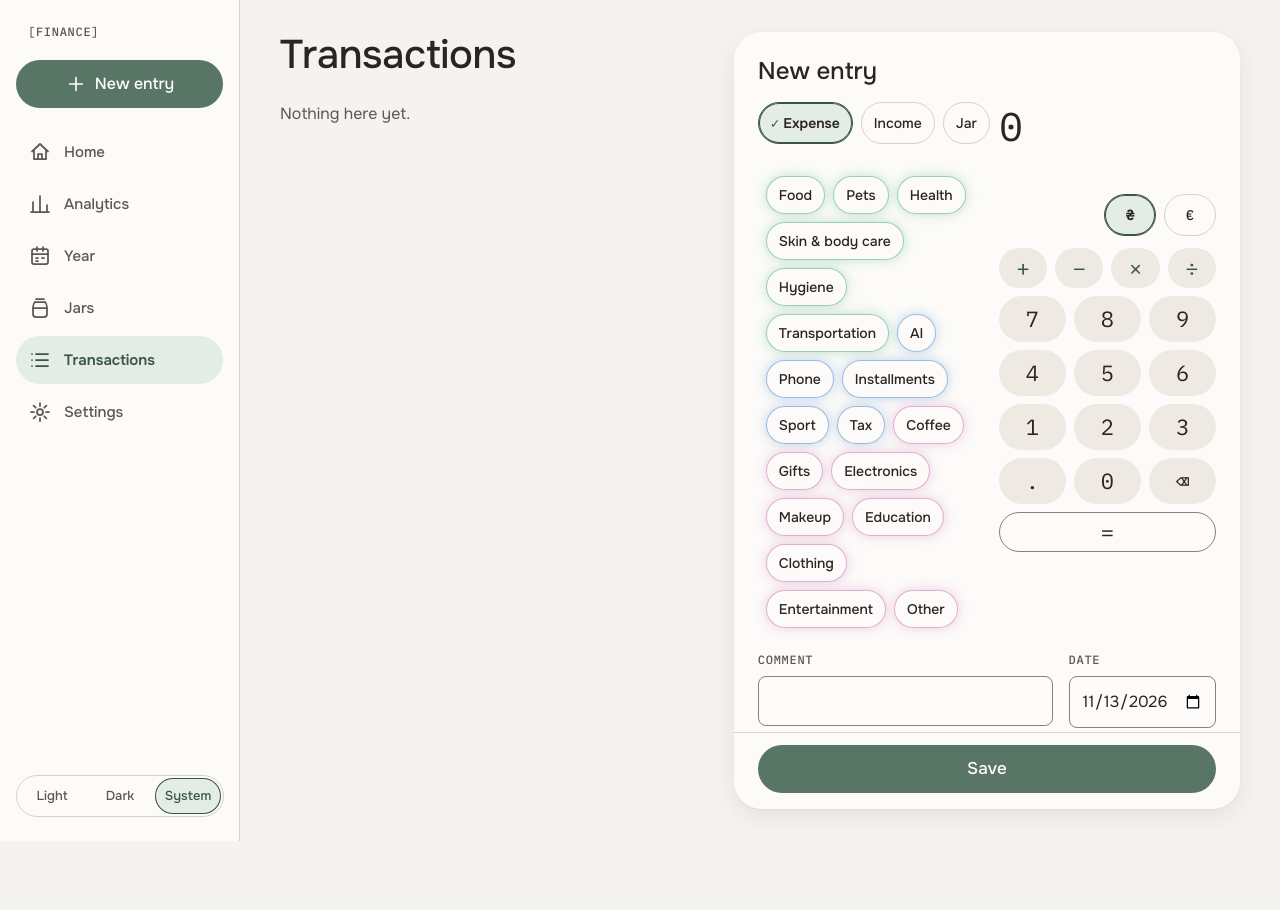
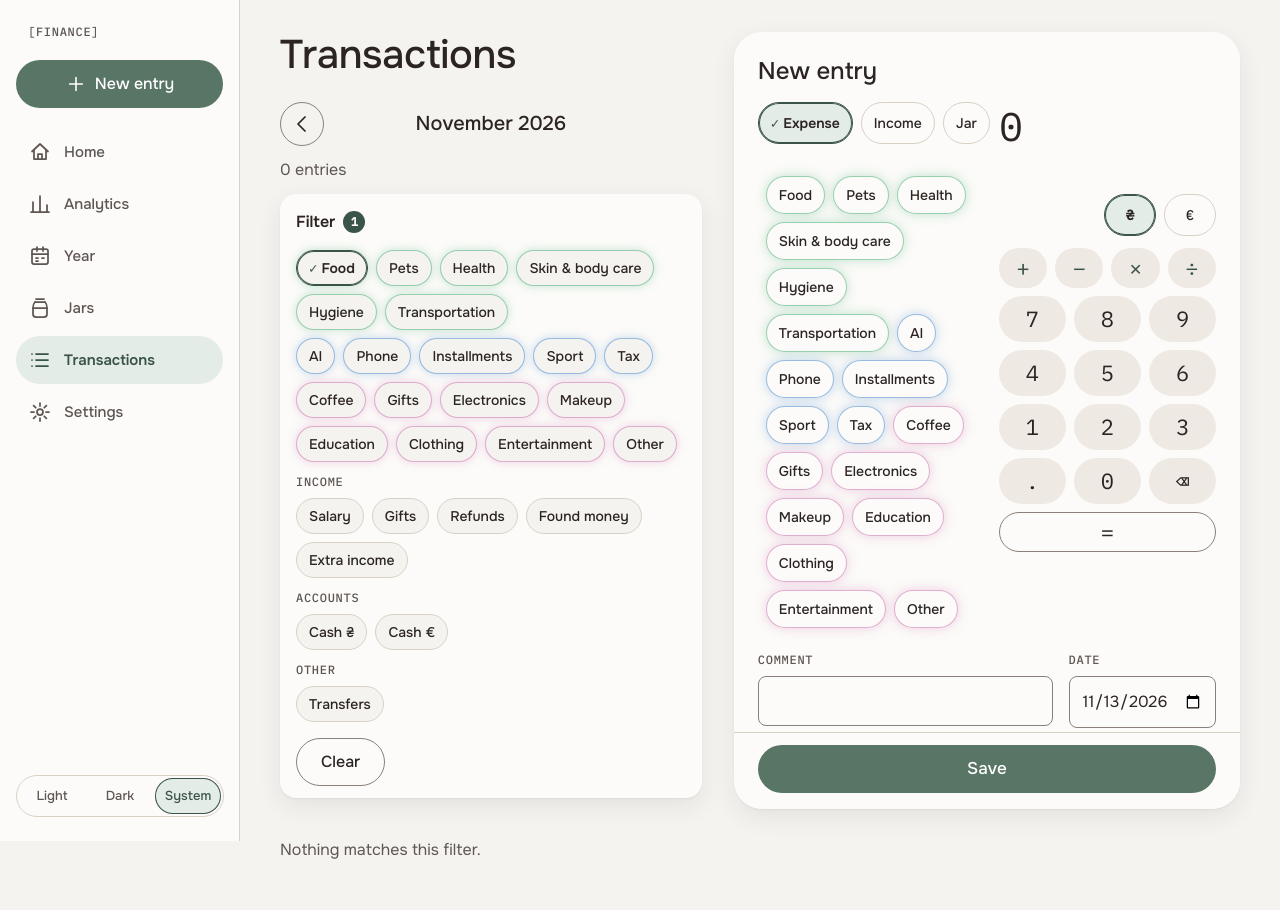
Before and after one commit to aiiadu-ai/finances_tracker, a FastAPI app: page /transactions?month=2026-11&cat=6 in a window 1280 px wide. Before the commit the page ends 841 px from the top, so only its background shows below. Run offline with FastAPI, Linux system fonts and the light colour scheme; data comes from the database, SQL or seed files in the repository; data that the repository does not hold is empty.

Commit message:
Transactions: one month with arrows, filter by category and account (multi-select pills in the address), sums per currency, Clear
Co-Authored-By: Claude Sonnet 5.5 <noreply@anthropic.com>

```diff
--- a/app/main.py
+++ b/app/main.py
@@ -321,7 +321,7 @@ def keep_jar_id(conn, tx_id: int | None) -> int | None:
 
 
 TX_SELECT = """
-    SELECT t.*, c.name AS category, c."group" AS grp, j.name AS jar, a.name AS account,
+    SELECT t.*, c.name AS category, c."group" AS grp, j.name AS jar, a.name AS account, oc.id AS card_id,
            COALESCE(
                c.name,
                CASE WHEN t.jar_id IS NOT NULL THEN
@@ -336,6 +336,7 @@ TX_SELECT = """
     LEFT JOIN jars j ON j.id = t.jar_id
     LEFT JOIN accounts a ON a.id = t.account_id
     LEFT JOIN accounts f ON f.id = t.from_account_id
+    LEFT JOIN accounts oc ON oc.mono_id = substr(t.external_id, 1, instr(t.external_id, ':') - 1)
 """
 
 
@@ -348,6 +349,115 @@ def get_transaction(conn, tx_id: int):
 
 def new_entry_values(kind: str = "expense", currency: str = "UAH") -> dict:
     return {"kind": kind, "currency": currency, "date": date.today().isoformat()}
+
+
+# ---------- Transactions: a month, filtered by category and account ----------
+class Filter:
+    """What the list shows: one month, and (optionally) some categories and accounts. It lives in the address:
+    /transactions?month=2026-11&cat=3&cat=5&acc=2   (cat=transfer: the transfers, which have no category)."""
+
+    def __init__(self, month: date, cats: list[int], transfers_too: bool, accs: list[int]):
+        self.month, self.cats, self.transfers_too, self.accs = month, cats, transfers_too, accs
+
+    @property
+    def active(self) -> bool:
+        return bool(self.cats or self.transfers_too or self.accs)
+
+    @classmethod
+    def from_request(cls, request: Request) -> "Filter":
+        params = request.query_params
+        month = parse_month(params.get("month", "")) or date.today().replace(day=1)
+        raw = params.getlist("cat")
+        cats = sorted({int(x) for x in raw if x.isdigit()})
+        accs = sorted({int(x) for x in params.getlist("acc") if x.isdigit()})
+        return cls(month, cats, "transfer" in raw, accs)
+
+    def query(self, **change) -> str:
+        """The address part for this filter, with changes: month=..., toggle_cat=id|"transfer", toggle_acc=id, clear=True."""
+        month, cats, tr, accs = self.month, list(self.cats), self.transfers_too, list(self.accs)
+        if "month" in change:
+            month = change["month"]
+        if change.get("clear"):
+            cats, tr, accs = [], False, []
+        if "toggle_cat" in change:
+            key = change["toggle_cat"]
+            if key == "transfer":
+                tr = not tr
+            else:
+                cats = [c for c in cats if c != key] if key in cats else sorted(cats + [key])
+        if "toggle_acc" in change:
+            key = change["toggle_acc"]
+            accs = [a for a in accs if a != key] if key in accs else sorted(accs + [key])
+        parts = [f"month={month:%Y-%m}"] + [f"cat={c}" for c in cats] + (["cat=transfer"] if tr else []) + [f"acc={a}" for a in accs]
+        return "&".join(parts)
+
+
+def filtered_rows(conn, flt: Filter):
+    """The month's entries that fit the filter (newest first).
+
+    Categories: any of the chosen ones (and the transfers, if asked). Accounts: any of the chosen ones; for a
+    bank line that is the card it is on, and a transfer also counts for where it went / came from.
+    While a filter is on, moves between my own accounts and into jars are left out unless "Transfers" is chosen.
+    """
+    first, following = flt.month, shift_month(flt.month, 1)
+    where, args = ["t.date >= ?", "t.date < ?"], [first.isoformat(), following.isoformat()]
+    if flt.cats or flt.transfers_too:
+        marks = ",".join("?" * len(flt.cats))
+        parts = ([f"t.category_id IN ({marks})"] if flt.cats else []) + (["t.kind = 'transfer'"] if flt.transfers_too else [])
+        where.append("(" + " OR ".join(parts) + ")")
+        args += flt.cats
+    if flt.accs:
+        marks = ",".join("?" * len(flt.accs))
+        where.append(f"(t.account_id IN ({marks}) OR t.from_account_id IN ({marks}) OR oc.id IN ({marks}))")
+        args += flt.accs * 3
+    if flt.active and not flt.transfers_too:
+        where.append("NOT (t.kind = 'transfer' AND (t.jar_id IS NOT NULL OR t.counterpart = 'accounts'))")
+    return conn.execute(f"{TX_SELECT} WHERE {' AND '.join(where)} ORDER BY t.date DESC, t.id DESC", args).fetchall()
+
+
+def month_totals(rows) -> dict:
+    """Per currency: income − expenses of these entries (money sent to people is an expense, received is income)."""
+    net = {}
+    for row in rows:
+        if row["kind"] == "income" or (row["counterpart"] == "people" and row["direction"] == "in"):
+            net[row["currency"]] = net.get(row["currency"], 0) + row["amount"]
+        elif row["kind"] == "expense" or row["counterpart"] == "people":
+            net[row["currency"]] = net.get(row["currency"], 0) - row["amount"]
+    return {code: net[code] for code in ("UAH", "EUR") if code in net}
+
+
+def filter_view(conn, flt: Filter, rows, current: date) -> dict:
+    """Everything the filter bar shows: the month arrows, the pills (each a link that toggles it), the sums."""
+    cats = load_categories(conn)
+    chosen = set(flt.cats)
+
+    def pill(label, **toggle):
+        key = toggle.get("toggle_cat", toggle.get("toggle_acc"))
+        on = key in chosen if "toggle_cat" in toggle and key != "transfer" else (
+            flt.transfers_too if key == "transfer" else key in flt.accs)
+        return {"label": label, "on": on, "href": "/transactions?" + flt.query(**toggle)}
+
+    groups = []
+    for key, label in GROUPS:
+        members = [c for c in cats["expense"] if c["grp"] == key]
+        groups.append({"key": key, "label": label, "pills": [pill(c["name"], toggle_cat=c["id"]) for c in members]})
+    groups.append({"key": "income", "label": "Income", "pills": [pill(c["name"], toggle_cat=c["id"]) for c in cats["income"]]})
+    accounts = [pill(a["name"], toggle_acc=a["id"]) for a in transfers.list_accounts(conn)]
+    following = shift_month(flt.month, 1)
+    return {
+        "groups": [g for g in groups if g["pills"]],
+        "accounts": accounts,
+        "other": [pill("Transfers", toggle_cat="transfer")],
+        "active": flt.active,
+        "count": len(flt.cats) + len(flt.accs) + (1 if flt.transfers_too else 0),
+        "clear_href": "/transactions?" + flt.query(clear=True),
+        "label": f"{flt.month:%B %Y}",
+        "prev": "/transactions?" + flt.query(month=shift_month(flt.month, -1)),
+        "next": "/transactions?" + flt.query(month=following) if flt.month < current else None,
+        "qs": flt.query(),
+        "totals": month_totals(rows),
+        "n": len(rows),
+    }
 
 
 def render_split(
@@ -368,7 +478,8 @@ def render_split(
 
     On a phone only one of the two is shown: `view` says which.
     """
-    rows = conn.execute(f"{TX_SELECT} ORDER BY t.date DESC, t.id DESC").fetchall()
+    flt = Filter.from_request(request)
+    rows = filtered_rows(conn, flt)
     days = [
         {"label": day_label(day), "items": list(items)}
         for day, items in groupby(rows, key=lambda row: row["date"])
@@ -377,6 +488,7 @@ def render_split(
         "pane": pane,
         "view": view,
         "days": days,
+        "flt": filter_view(conn, flt, rows, date.today().replace(day=1)),
         "tx": tx,
         "selected": tx["id"] if tx else None,
         "day": day_label(tx["date"]) if tx else "",
--- a/app/static/style.css
+++ b/app/static/style.css
@@ -751,3 +751,25 @@ html:not(.js) .tabs[data-tabs-key] { display: none; } /* without JavaScript ever
 .acc-sum { font: 400 20px/26px var(--font-mono); font-variant-numeric: tabular-nums; text-align: right; white-space: nowrap; }
 .acc-at { grid-column: 1 / -1; font-size: 12px; line-height: 16px; }
 .acc-note { flex: 1 1 100%; font-size: 12px; line-height: 16px; }
+
+/* ---- Transactions: the month and the filter ---- */
+.flt { display: flex; flex-direction: column; gap: var(--space-3); margin-bottom: var(--space-4); }
+.flt-month { display: flex; align-items: center; justify-content: space-between; gap: var(--space-3); }
+.flt-title { font: 500 20px/26px var(--font-sans); margin: 0; }
+.flt-total { display: flex; flex-wrap: wrap; align-items: baseline; gap: var(--space-2) var(--space-3); margin: 0; }
+.flt-sum { font: 500 20px/26px var(--font-mono); font-variant-numeric: tabular-nums; }
+.flt-panel { background: var(--surface-raised); border-radius: var(--radius-md); box-shadow: var(--shadow-soft); padding: var(--space-3) var(--space-4); }
+.flt-panel summary { cursor: pointer; font-weight: 600; min-height: 32px; display: flex; align-items: center; gap: var(--space-2); }
+.flt-badge { display: inline-flex; align-items: center; justify-content: center; min-width: 22px; height: 22px; padding: 0 6px; border-radius: 11px; background: var(--accent-ink); color: var(--surface-raised); font: 600 12px/1 var(--font-mono); }
+.flt-group { margin-top: var(--space-3); }
+.flt-tinted + .flt-tinted { margin-top: var(--space-2); }
+.flt-group .label { margin: 0 0 var(--space-2); }
+.flt-pills { display: flex; flex-wrap: wrap; gap: var(--space-2); }
+.fpill { display: inline-flex; text-decoration: none; color: inherit; }
+.fpill span { display: inline-flex; align-items: center; gap: var(--space-1); min-height: 36px; padding-inline: var(--space-3); background: var(--surface); border: 1px solid var(--line); border-radius: var(--radius-pill); font: 500 14px/18px var(--font-sans); }
+.fpill:is(.g-essentials, .g-fixed, .g-fun) span { border-color: color-mix(in srgb, var(--glow) 70%, transparent); box-shadow: 0 0 10px color-mix(in srgb, var(--glow) 38%, transparent); }
+/* Chosen: a ring and a tick, not only a colour. */
+.fpill.on span { border-color: var(--accent-ink); font-weight: 600; box-shadow: inset 0 0 0 1px var(--accent-ink), 0 0 10px color-mix(in srgb, var(--glow, transparent) 42%, transparent); }
+.fpill.on span::before { content: "✓"; font-family: var(--font-mono); color: var(--accent-ink); }
+.fpill:focus-visible span { outline: 2px solid var(--focus); outline-offset: 2px; }
+.flt-clear { margin-top: var(--space-4); }
--- /dev/null
+++ b/app/templates/_filter.html
@@ -0,0 +1,45 @@
+{% from "_icons.html" import icon %}
+{# The month, what the filtered entries add up to, and the filter: every pill is a link that adds / removes its choice. #}
+<div class="flt">
+  <header class="flt-month">
+    <a class="round-link" href="{{ flt.prev }}" aria-label="Previous month">{{ icon("back") }}</a>
+    <h2 class="flt-title">{{ flt.label }}</h2>
+    {% if flt.next %}<a class="round-link round-next" href="{{ flt.next }}" aria-label="Next month">{{ icon("next") }}</a>{% else %}<span class="round-link round-link-off round-next" aria-hidden="true"></span>{% endif %}
+  </header>
+
+  <p class="flt-total" aria-label="Total of the entries shown">
+    {% if flt.totals %}
+      {% for code, net in flt.totals.items() %}<strong class="flt-sum">{{ "+" if net > 0 }}{{ net|money(code) }}</strong>{% endfor %}
+      <span class="muted">· {{ flt.n }} {{ "entry" if flt.n == 1 else "entries" }}</span>
+    {% else %}
+      <span class="muted">{{ flt.n }} {{ "entry" if flt.n == 1 else "entries" }}</span>
+    {% endif %}
+  </p>
+
+  <details class="flt-panel" {% if flt.active %}open{% endif %}>
+    <summary>Filter{% if flt.count %} <span class="flt-badge">{{ flt.count }}</span>{% endif %}</summary>
+    {% for g in flt.groups %}
+      <div class="flt-group{% if g.key != 'income' %} flt-tinted{% endif %}">
+        {% if g.key == 'income' %}<p class="label">{{ g.label }}</p>{% endif %}{# the three expense groups are told apart by their glow, without labels #}
+        <div class="flt-pills">
+          {% for p in g.pills %}
+            <a class="fpill{% if g.key != 'income' %} g-{{ g.key }}{% endif %}{% if p.on %} on{% endif %}" href="{{ p.href }}" role="checkbox" aria-checked="{{ 'true' if p.on else 'false' }}"><span>{{ p.label }}</span></a>
+          {% endfor %}
+        </div>
+      </div>
+    {% endfor %}
+    <div class="flt-group">
+      <p class="label">Accounts</p>
+      <div class="flt-pills">
+        {% for p in flt.accounts %}<a class="fpill{% if p.on %} on{% endif %}" href="{{ p.href }}" role="checkbox" aria-checked="{{ 'true' if p.on else 'false' }}"><span>{{ p.label }}</span></a>{% endfor %}
+      </div>
+    </div>
+    <div class="flt-group">
+      <p class="label">Other</p>
+      <div class="flt-pills">
+        {% for p in flt.other %}<a class="fpill{% if p.on %} on{% endif %}" href="{{ p.href }}" role="checkbox" aria-checked="{{ 'true' if p.on else 'false' }}"><span>{{ p.label }}</span></a>{% endfor %}
+      </div>
+    </div>
+    {% if flt.active %}<a class="btn btn-outline flt-clear" href="{{ flt.clear_href }}">Clear</a>{% endif %}
+  </details>
+</div>
--- a/app/templates/_pane_delete.html
+++ b/app/templates/_pane_delete.html
@@ -1,5 +1,5 @@
 {% from "_icons.html" import icon %}
-<a class="back-link" href="/transactions?tx={{ tx.id }}">{{ icon("back") }}<span>Back</span></a>
+<a class="back-link" href="/transactions?tx={{ tx.id }}&amp;{{ flt.qs }}">{{ icon("back") }}<span>Back</span></a>
 <h2 class="pane-title">Delete this entry?</h2>
 
 <div class="detail">
--- a/app/templates/_pane_detail.html
+++ b/app/templates/_pane_detail.html
@@ -1,5 +1,5 @@
 {% from "_icons.html" import icon %}
-<a class="back-link" href="/transactions">{{ icon("back") }}<span>Transactions</span></a>
+<a class="back-link" href="/transactions?{{ flt.qs }}">{{ icon("back") }}<span>Transactions</span></a>
 
 <div class="detail">
   <p class="label">{{ day }}</p>
@@ -11,6 +11,6 @@
 </div>
 
 <div class="actions">
-  {% if not (tx.kind == "transfer" and not tx.jar_id) %}<a class="btn btn-outline" href="/transactions/{{ tx.id }}/edit">Edit</a>{% endif %}
-  <a class="btn btn-danger" href="/transactions/{{ tx.id }}/delete">Delete</a>
+  {% if not (tx.kind == "transfer" and not tx.jar_id) %}<a class="btn btn-outline" href="/transactions/{{ tx.id }}/edit?{{ flt.qs }}">Edit</a>{% endif %}
+  <a class="btn btn-danger" href="/transactions/{{ tx.id }}/delete?{{ flt.qs }}">Delete</a>
 </div>
--- a/app/templates/_pane_edit.html
+++ b/app/templates/_pane_edit.html
@@ -1,5 +1,5 @@
 {% from "_icons.html" import icon %}
-<a class="back-link" href="/transactions?tx={{ tx.id }}">{{ icon("back") }}<span>Back</span></a>
+<a class="back-link" href="/transactions?tx={{ tx.id }}&amp;{{ flt.qs }}">{{ icon("back") }}<span>Back</span></a>
 <h2 class="pane-title">Edit entry</h2>
 
 <form class="form" method="post" action="/transactions/{{ tx.id }}/edit" novalidate>
--- a/app/templates/transactions.html
+++ b/app/templates/transactions.html
@@ -6,6 +6,7 @@
   <div class="split" data-view="{{ view }}">
     <section class="list-pane" aria-label="Transactions">
       <h1>Transactions</h1>
+      {% include "_filter.html" %}
 
       {% if deleted %}
         <p class="notice" role="status"><span>✓ Deleted.</span></p>
@@ -19,7 +20,7 @@
               <ul class="card tx-list">
                 {% for item in day["items"] %}
                   <li>
-                    <a class="tx {% if item.grp %}g-{{ item.grp }}{% endif %}" href="/transactions?tx={{ item.id }}" {% if item.id == selected %}aria-current="true"{% endif %}>
+                    <a class="tx {% if item.grp %}g-{{ item.grp }}{% endif %}" href="/transactions?tx={{ item.id }}&amp;{{ flt.qs }}" {% if item.id == selected %}aria-current="true"{% endif %}>
                       <span class="tx-main">
                         <span class="tx-category">{{ item.title }}</span>
                         {% if item.comment %}<span class="tx-comment">{{ item.comment }}</span>{% endif %}
@@ -33,7 +34,7 @@
           {% endfor %}
         </div>
       {% else %}
-        <p class="muted">Nothing here yet.</p>
+        <p class="muted">{{ "Nothing matches this filter." if flt.active else "Nothing in this month yet." }}</p>
       {% endif %}
     </section>
 
```
Also changed, not shown: CLAUDE.md (+2 -0 lines), tests/test_app.py (+2 -2 lines), tests/test_filter.py (added, +163 -0 lines).
